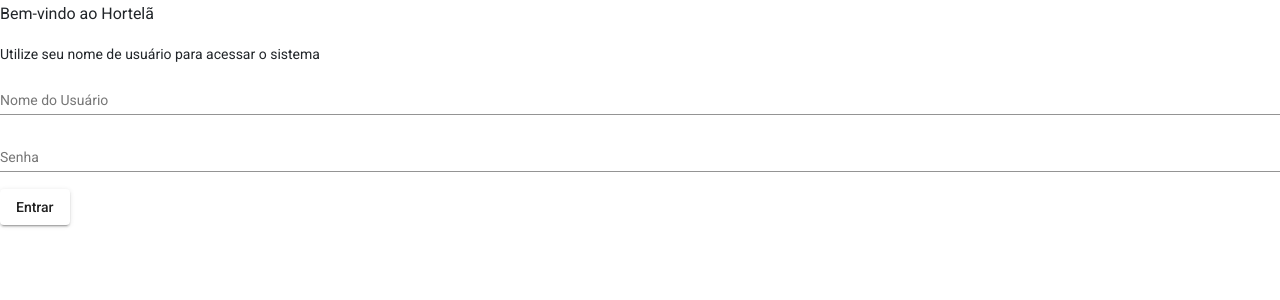
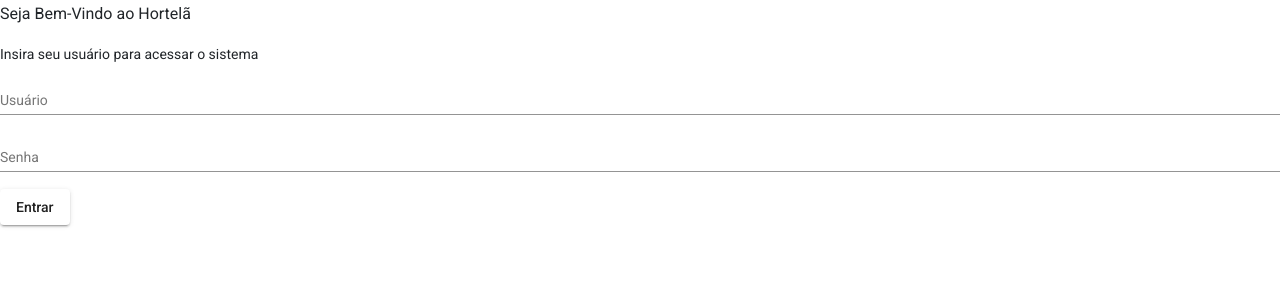
Before and after one commit to ufsj-dcomp/back-end-ambiente-e-estrutura-ValneyFaria, an Angular app in the folder Codigo/Frontend-Hortela/: page / in a window 1280 px wide. Shown: the top 300 px of the page. Built offline with nearby package versions, Linux system fonts and the light colour scheme.

Commit message:
Atualizaçao de strings

```diff
--- a/Codigo/Frontend-Hortela/package.json
+++ b/Codigo/Frontend-Hortela/package.json
@@ -23,6 +23,7 @@
     "@angular/router": "~10.2.0",
     "bootstrap": "^4.5.3",
     "jquery": "^3.5.1",
+    "material": "^0.4.3",
     "rxjs": "~6.6.0",
     "tslib": "^2.0.0",
     "zone.js": "~0.10.2"
--- a/Codigo/Frontend-Hortela/src/app/auth/auth.component.html
+++ b/Codigo/Frontend-Hortela/src/app/auth/auth.component.html
@@ -1,12 +1,12 @@
 <div class="login-wrapper">
   <form class="login">
     <section class="title">
-      <h3 class="welcome">Bem-vindo ao Hortelã</h3>
-      <p class="hint">Utilize seu nome de usuário para acessar o sistema</p>
+      <h3 class="welcome">Seja Bem-Vindo ao Hortelã</h3>
+      <p class="hint">Insira seu usuário para acessar o sistema</p>
     </section>
     <div class="login-group">
       <mat-form-field style="width: 100%;">
-        <mat-label>Nome do Usuário</mat-label>
+        <mat-label>Usuário</mat-label>
         <input matInput name="nome" [(ngModel)]="nome">
       </mat-form-field>
       <mat-form-field style="width: 100%;">
@@ -14,7 +14,7 @@
         <input matInput name="senha" [(ngModel)]="senha">
       </mat-form-field>
       <div class="error active" *ngIf="authInvalido">
-        Nome de usuário ou senha inválidos
+        Usuário ou Senha Inválidos
       </div>
       <button mat-raised-button (click)="auth()">Entrar</button>
     </div>
```
Also changed, not shown: 1 other file (tests, documents, lock files or other folders).
